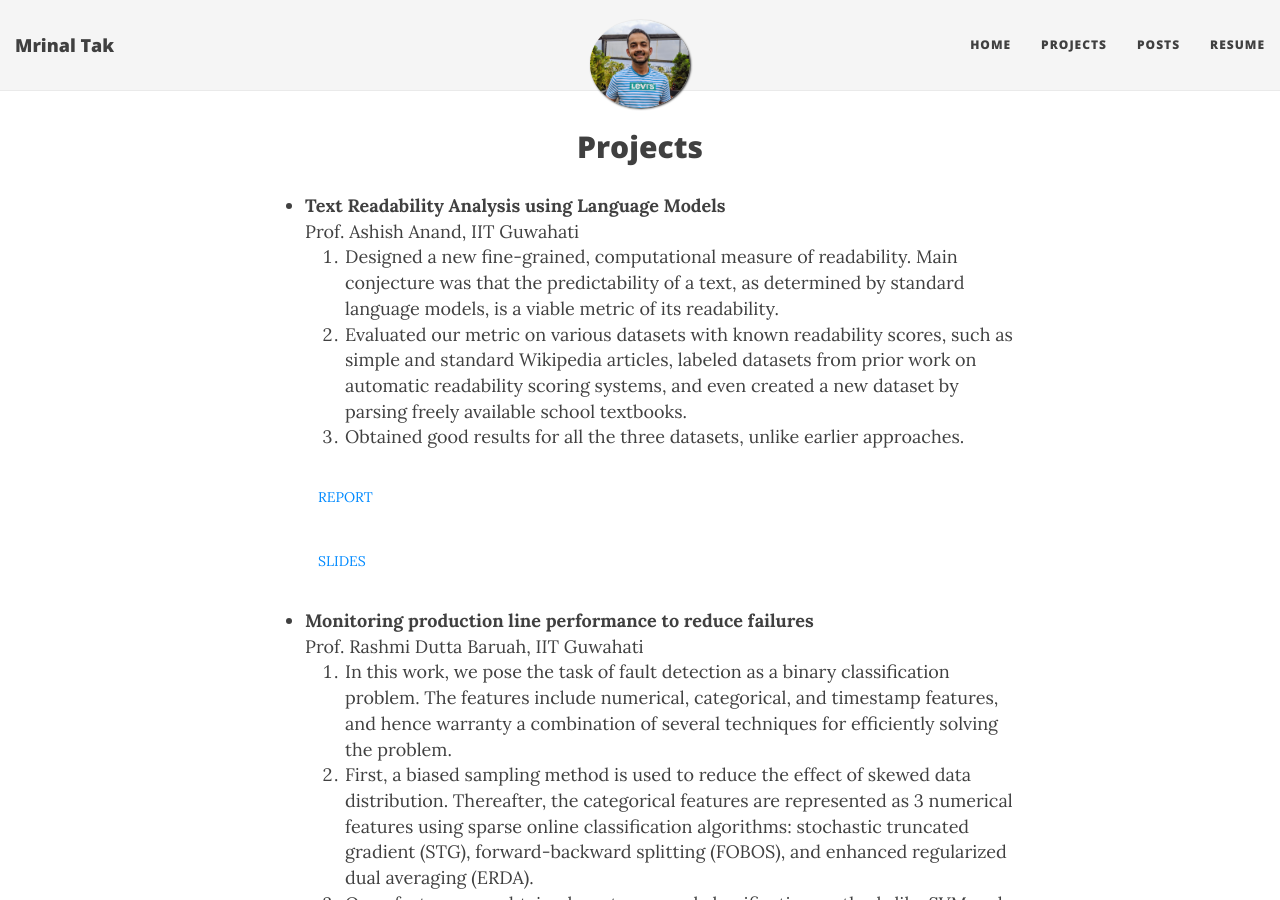
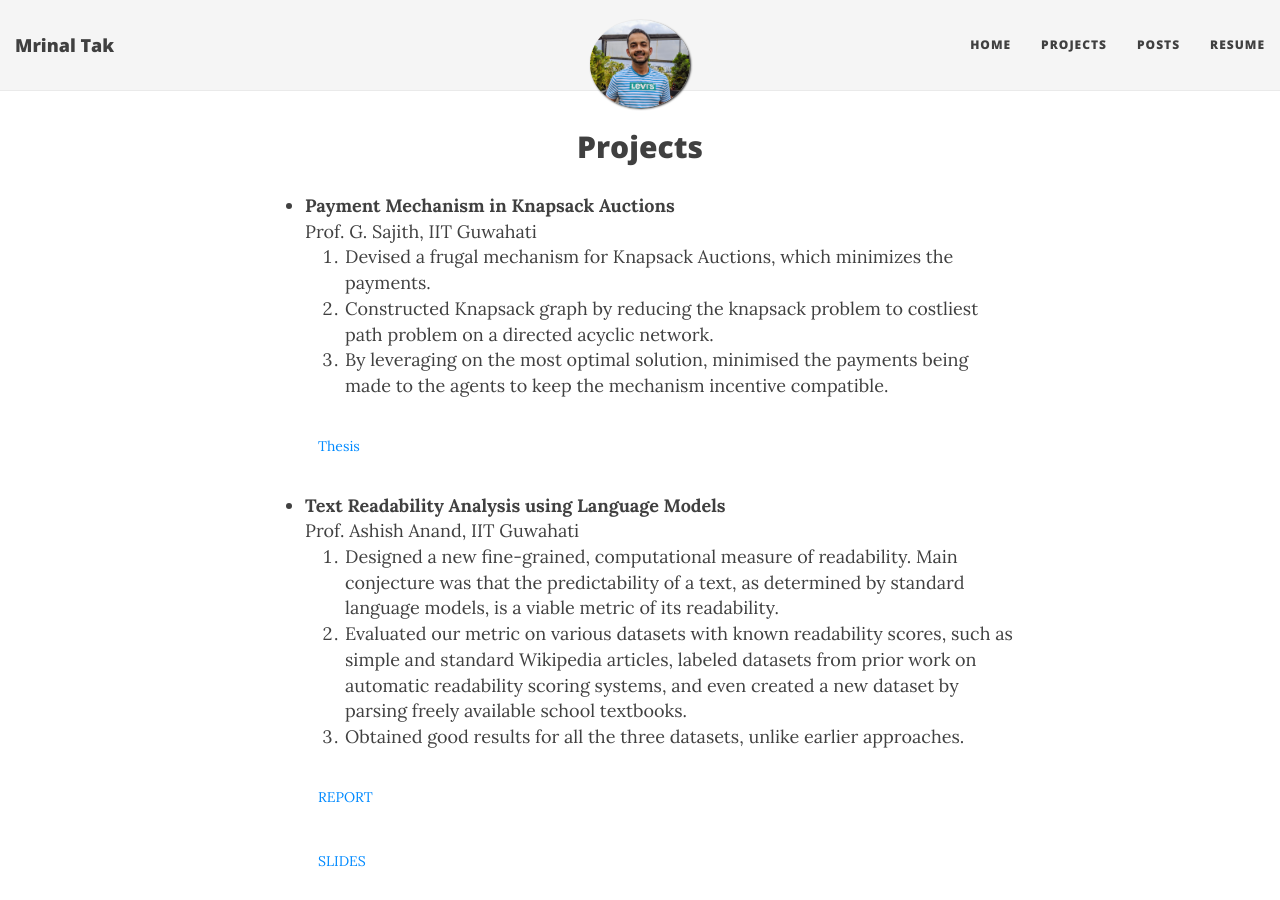
Before and after one commit to mrinaltak/mrinaltak.github.io, a Jekyll site: the page built from projects.md, in a window 1280 px wide and 900 px high. Built offline with Jekyll 4.4.1, drawn with Linux system fonts in a browser that asks for light colours; nearby versions of some CDN libraries.

Commit message:
Added thesis and changed resume

```diff
--- a/projects.md
+++ b/projects.md
@@ -2,6 +2,14 @@
 layout: page
 title: Projects
 ---
+
+- **Payment Mechanism in Knapsack Auctions**
+	Prof. G. Sajith, IIT Guwahati
+	1. Devised a frugal mechanism for Knapsack Auctions, which minimizes the payments.
+    2. Constructed Knapsack graph by reducing the knapsack problem to costliest path problem on a directed acyclic network.
+    3. By leveraging on the most optimal solution, minimised the payments being made to the agents to keep the mechanism incentive compatible.
+
+	[Thesis](https://mrinaltak.github.io/projects/Thesis/Thesis.pdf){: .btn}
 
 - **Text Readability Analysis using Language Models**
 	Prof. Ashish Anand, IIT Guwahati
--- a/resume.html
+++ b/resume.html
@@ -7,5 +7,5 @@ use-site-title: true
 <div id="pdf" style="height: 800px;"></div>
 <script src="/js/pdfobject.min.js"></script>
 <script>
-PDFObject.embed("https://mrinaltak.github.io/MrinalTak.pdf", "#pdf");
+PDFObject.embed("https://mrinaltak.github.io/Resume.pdf", "#pdf");
 </script>
```
Also changed, not shown: 3 other files.
